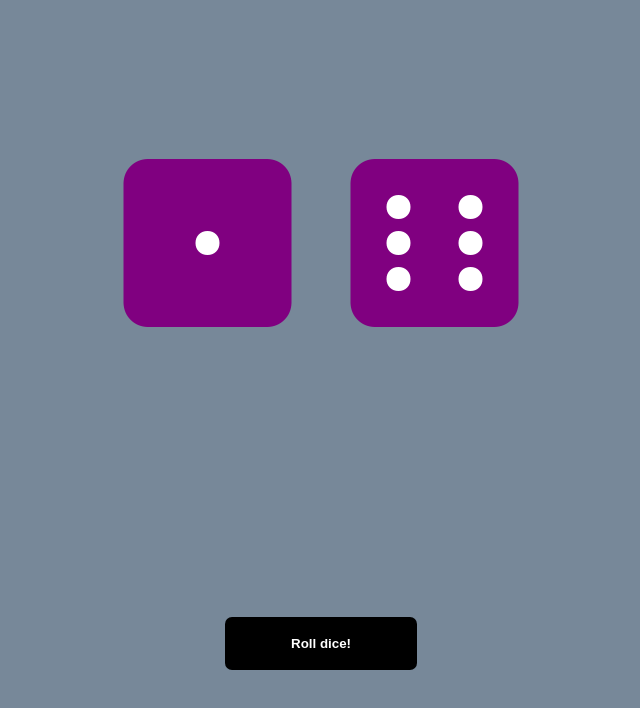
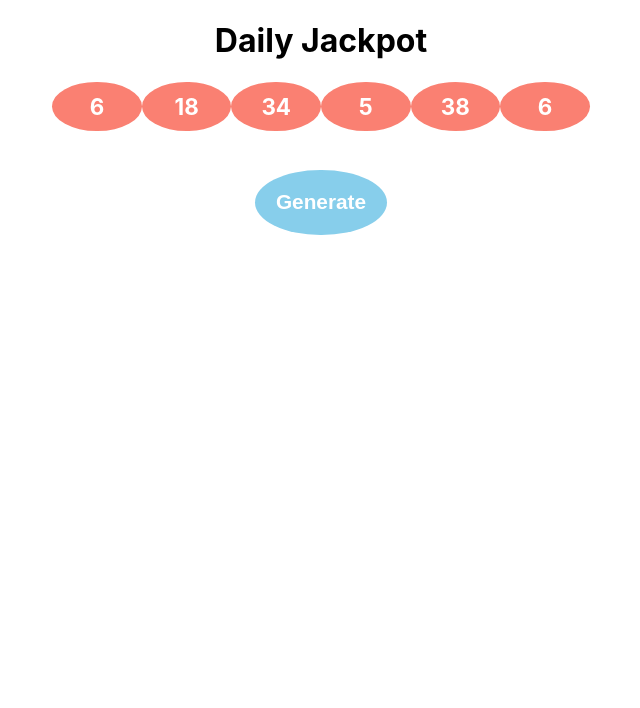
Before and after one commit to michaelohalloran/react-color-picker, a React (Create React App) app: page / in a window 1280 px wide. Shown: the top 708 px of the page, without its empty margins (319-959 px from the left). Built offline with nearby package versions, Linux system fonts and the light colour scheme.

Commit message:
add lotto component

```diff
--- /dev/null
+++ b/src/Lottery/App.js
@@ -0,0 +1,10 @@
+import React, { Component } from "react";
+import Lottery from "./Lottery";
+
+class App extends Component {
+	render() {
+		return <Lottery title="Daily Jackpot" numBalls={6} maxNum={40} />;
+	}
+}
+
+export default App;
--- /dev/null
+++ b/src/Lottery/Ball.css
@@ -0,0 +1,15 @@
+.ball {
+	background-color: salmon;
+	display: flex;
+	justify-content: center;
+	align-items: center;
+	border-radius: 50%;
+	padding: 0.5em;
+	width: 3em;
+	/* margin: 0 0.5em; */
+	/* text-align: center; */
+	font-weight: bold;
+	font-size: 1.4rem;
+	/* display: inline-block; */
+	color: white;
+}
--- /dev/null
+++ b/src/Lottery/Ball.js
@@ -0,0 +1,8 @@
+import React from "react";
+import "./Ball.css";
+
+const Ball = (props) => {
+	return <div className="ball">{props.num}</div>;
+};
+
+export default Ball;
--- /dev/null
+++ b/src/Lottery/Lottery.css
@@ -0,0 +1,25 @@
+.lotto-container {
+	display: flex;
+	flex-direction: column;
+	/* flex-wrap: wrap; */
+	justify-content: center;
+	align-items: center;
+}
+
+.ball-container {
+	display: flex;
+}
+
+button {
+	margin-top: 3%;
+	border-radius: 50%;
+	background-color: skyblue;
+	color: white;
+	padding: 1em;
+	/* outline: none; */
+	/* width: 16%; */
+	border: none;
+	cursor: pointer;
+	font-weight: bold;
+	font-size: 1.3rem;
+}
--- /dev/null
+++ b/src/Lottery/Lottery.js
@@ -0,0 +1,41 @@
+import React, { Component } from "react";
+import Ball from "./Ball";
+import "./Lottery.css";
+
+class Lottery extends Component {
+	constructor(props) {
+		super(props);
+		this.state = {
+			nums: []
+		};
+	}
+
+	componentDidMount() {
+		this.loadNums();
+	}
+
+	loadNums = () => {
+		this.setState({
+			nums: [ ...this.generateRandomNums() ]
+		});
+	};
+
+	generateRandomNums = () => {
+		const { numBalls, maxNum } = this.props;
+		return Array(numBalls).fill(1).map((num) => Math.floor(Math.random() * maxNum + 1));
+	};
+
+	render() {
+		const balls = this.state.nums.map((num) => <Ball num={num} />);
+
+		return (
+			<div className="lotto-container">
+				<h1>{this.props.title}</h1>
+				<div className="ball-container">{balls}</div>
+				<button onClick={this.loadNums}>Generate</button>
+			</div>
+		);
+	}
+}
+
+export default Lottery;
--- a/src/index.js
+++ b/src/index.js
@@ -2,6 +2,7 @@ import React from "react";
 import ReactDOM from "react-dom";
 import "./index.css";
 // import App from "./Mtns/App";
-import App from "./Dice/App";
+// import App from "./Dice/App";
+import App from "./Lottery/App";
 
 ReactDOM.render(<App />, document.getElementById("root"));
```
